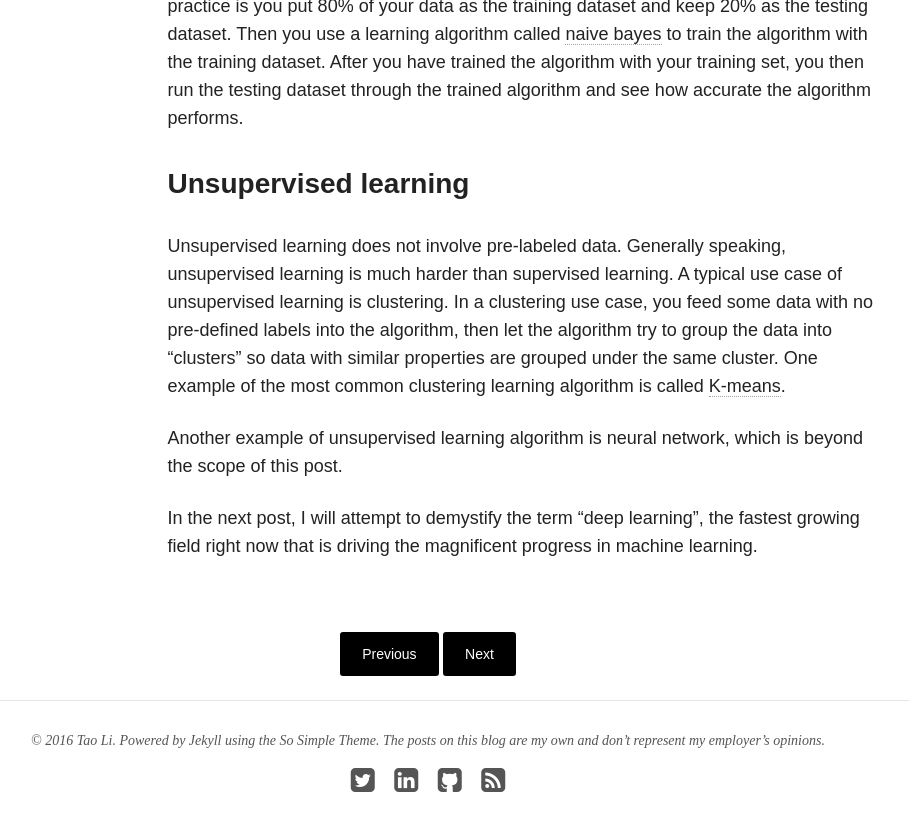
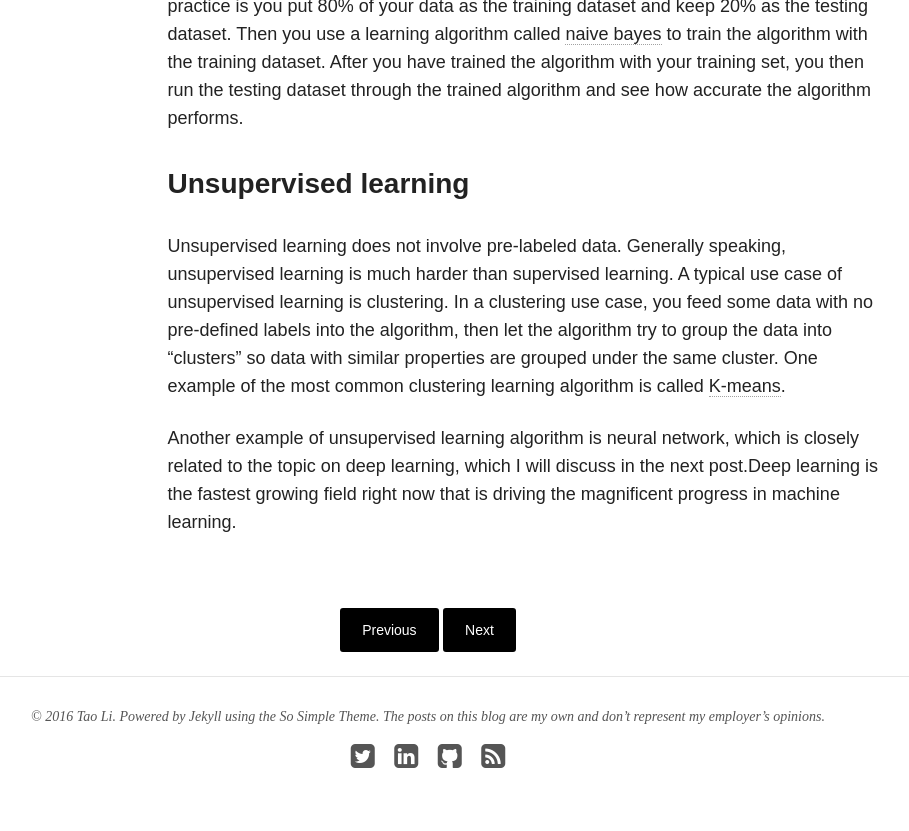
Before and after one commit to taolicd/taolicd.github.io, a Jekyll site: the page built from _posts/blog/2016-05-29-machinelearning_2.markdown, in a window 1280 px wide and 900 px high, scrolled down 1614 px. Shown: the top 831 px of the window, without its empty margins (212-1121 px from the left). Built offline with Jekyll 4.4.1, drawn with Linux system fonts in a browser that asks for light colours; comment, search, counter and statistics services are not loaded.

Commit message:
new post

```diff
--- a/_posts/blog/2016-05-29-machinelearning_2.markdown
+++ b/_posts/blog/2016-05-29-machinelearning_2.markdown
@@ -40,7 +40,4 @@ For example, suppose you are using a supervised learning algorithm to label emai
 
 Unsupervised learning does not involve pre-labeled data. Generally speaking, unsupervised learning is much harder than supervised learning. A typical use case of unsupervised learning is clustering. In a clustering use case, you feed some data with no pre-defined labels into the algorithm, then let the algorithm try to group the data into "clusters" so data with similar properties are grouped under the same cluster. One example of the most common clustering learning algorithm is called [K-means](https://en.wikipedia.org/wiki/K-means_clustering).
 
-Another example of unsupervised learning algorithm is neural network, which is beyond the scope of this post.
-
-
-In the next post, I will attempt to demystify the term "deep learning", the fastest growing field right now that is driving the magnificent progress in machine learning.
+Another example of unsupervised learning algorithm is neural network, which is closely related to the topic on deep learning, which I will discuss in the next post.Deep learning is the fastest growing field right now that is driving the magnificent progress in machine learning.
--- a/_posts/blog/2016-06-04-machinelearning_3.markdown
+++ b/_posts/blog/2016-06-04-machinelearning_3.markdown
@@ -32,4 +32,4 @@ Another interesting post related to this topic is [this link from wired](http://
 
 #### Trivial
 
-An interesting observation I discovered is at least two pioneers with breakthrough achievements in the deep learning/neural network sphere are from Psychology background. They are Geoffrey Hinton and Andrew Ng's PHD adviser Michael Jordan. Both got a Psychology Bachelor degree first before moving on to computer/AI. This probably gives an indication that people with multi-disciplinary background probably are key in the future breakthroughs of the master algorithm.:-)
+An interesting observation I discovered is at least two pioneers with breakthrough achievements in the deep learning/neural network sphere are from Psychology background. They are Geoffrey Hinton and Andrew Ng's PHD adviser Michael Jordan. Both got a Psychology Bachelor degree first before moving on to computer/AI. This probably gives an indication that people with multi-disciplinary background probably are key in the future breakthroughs of the master algorithm/general-purpose machine.:-)
```
